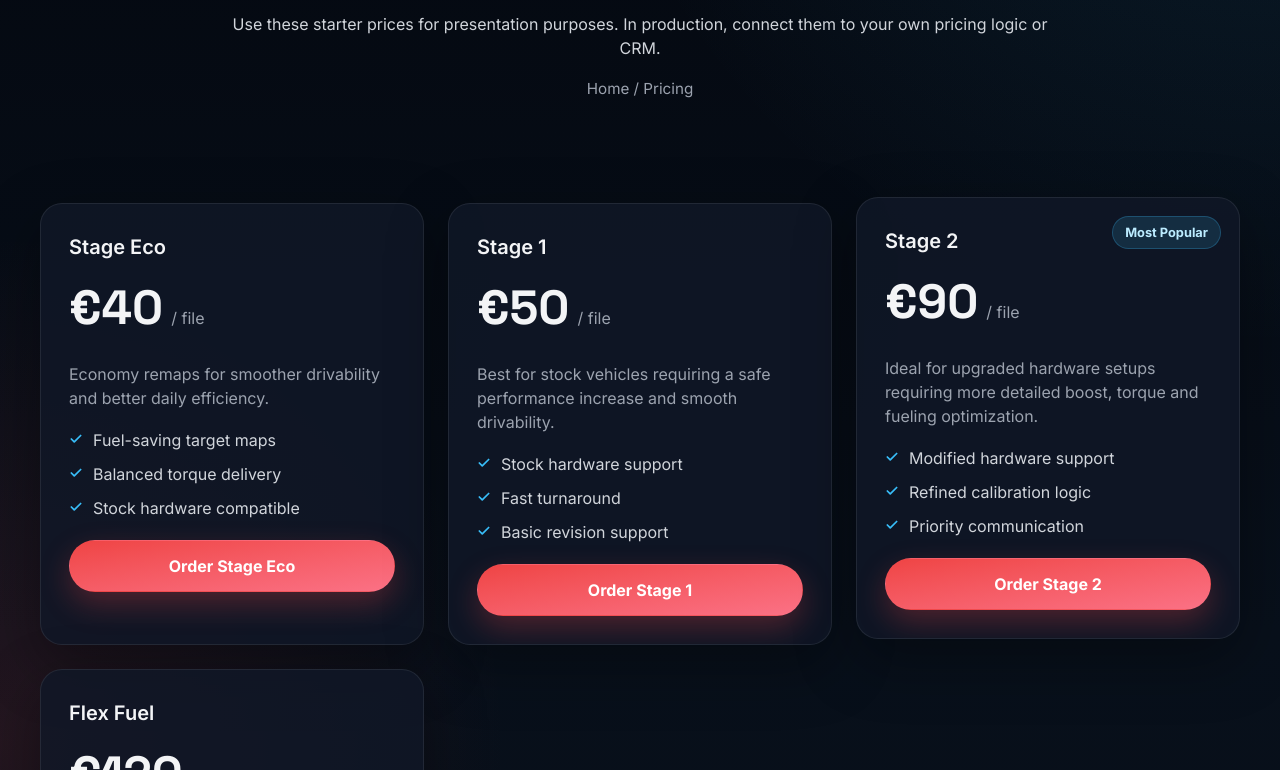
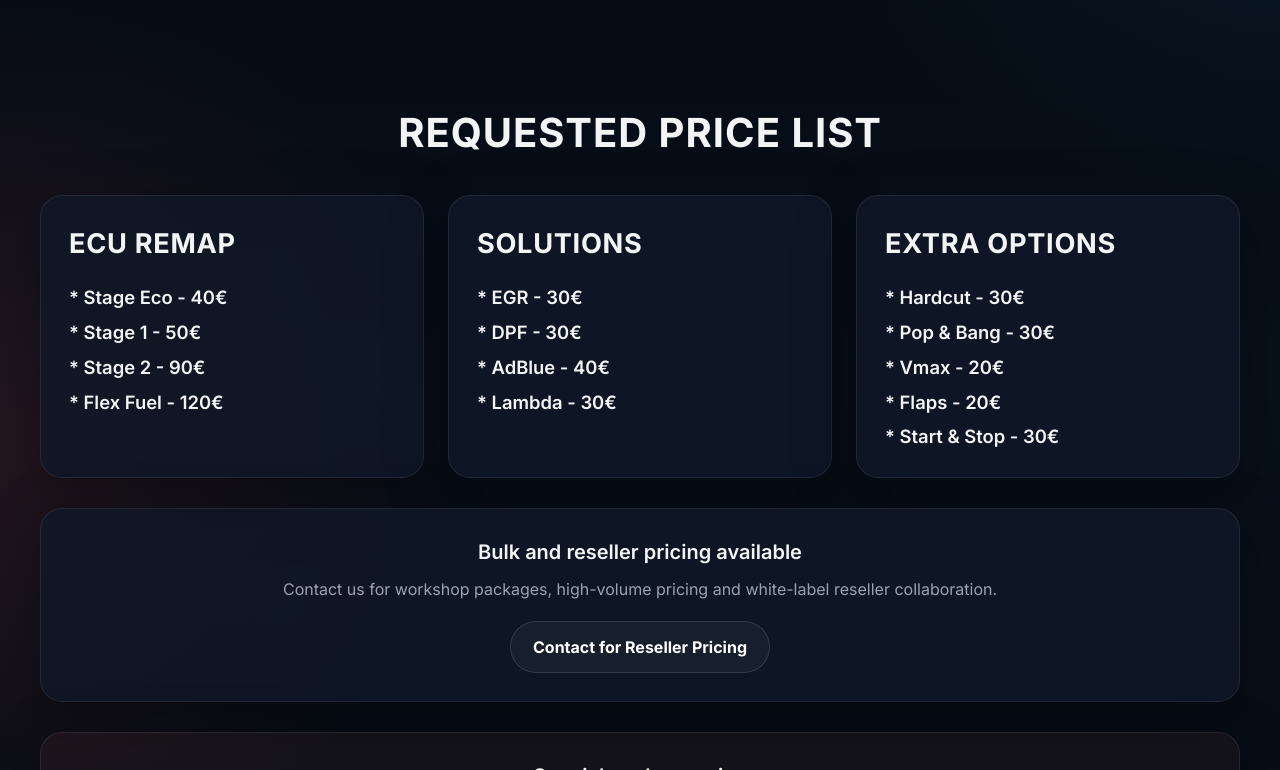
Before and after one commit to Cripst/v0-chip-tuning-website-2, a Next.js app: page /pricing in a window 1280 px wide. Shown: the part 370-1140 px from the top of the page. Built offline with nearby package versions, Linux system fonts and the light colour scheme.

Commit message:
Update pricing list to match requested image

```diff
--- a/app/pricing/page.tsx
+++ b/app/pricing/page.tsx
@@ -1,70 +1,42 @@
 import { Metadata } from "next"
 import { Header } from "@/components/header"
 import { Footer } from "@/components/footer"
-import { PageHero, Card, FeatureList, Button } from "@/components/ui-elements"
+import { PageHero, Card, Button } from "@/components/ui-elements"
 import { Reveal } from "@/components/reveal-animation"
 
 export const metadata: Metadata = {
   title: "Pricing | E PERFORMANCE",
-  description: "Clear ECU file pricing for Stage Eco, Stage 1, Stage 2 and Flex Fuel. Contact us for reseller and bulk pricing.",
+  description: "Requested price list for ECU remap, tuning solutions and extra options.",
 }
 
-const pricingPlans = [
+const pricingCategories = [
   {
-    name: "Stage Eco",
-    price: "€40",
-    suffix: "/ file",
-    description: "Economy remaps for smoother drivability and better daily efficiency.",
-    features: [
-      "Fuel-saving target maps",
-      "Balanced torque delivery",
-      "Stock hardware compatible"
+    name: "ECU Remap",
+    items: [
+      { label: "Stage Eco", price: "40€" },
+      { label: "Stage 1", price: "50€" },
+      { label: "Stage 2", price: "90€" },
+      { label: "Flex Fuel", price: "120€" }
     ],
-    href: "/upload",
-    cta: "Order Stage Eco",
-    popular: false
   },
   {
-    name: "Stage 1",
-    price: "€50",
-    suffix: "/ file",
-    description: "Best for stock vehicles requiring a safe performance increase and smooth drivability.",
-    features: [
-      "Stock hardware support",
-      "Fast turnaround",
-      "Basic revision support"
+    name: "Solutions",
+    items: [
+      { label: "EGR", price: "30€" },
+      { label: "DPF", price: "30€" },
+      { label: "AdBlue", price: "40€" },
+      { label: "Lambda", price: "30€" }
     ],
-    href: "/upload",
-    cta: "Order Stage 1",
-    popular: false
   },
   {
-    name: "Stage 2",
-    price: "€90",
-    suffix: "/ file",
-    description: "Ideal for upgraded hardware setups requiring more detailed boost, torque and fueling optimization.",
-    features: [
-      "Modified hardware support",
-      "Refined calibration logic",
-      "Priority communication"
+    name: "Extra Options",
+    items: [
+      { label: "Hardcut", price: "30€" },
+      { label: "Pop & Bang", price: "30€" },
+      { label: "Vmax", price: "20€" },
+      { label: "Flaps", price: "20€" },
+      { label: "Start & Stop", price: "30€" }
     ],
-    href: "/upload",
-    cta: "Order Stage 2",
-    popular: true
-  },
-  {
-    name: "Flex Fuel",
-    price: "€120",
-    suffix: "/ file",
-    description: "Flexible fuel mapping support for E85 and blended fuel configurations.",
-    features: [
-      "E85 and flex fuel support",
-      "Adaptive fueling logic",
-      "Safe blend switching"
-    ],
-    href: "/upload",
-    cta: "Order Flex Fuel",
-    popular: false
   }
 ]
 
@@ -75,38 +47,30 @@ export default function PricingPage() {
       <main>
         <PageHero
           eyebrow="Pricing"
-          title="Clear packages for professional tuners"
-          description="Use these starter prices for presentation purposes. In production, connect them to your own pricing logic or CRM."
+          title="Requested Price List"
+          description="ECU remap, add-on solutions and extra tuning options based on your requested package prices."
           breadcrumb="Pricing"
         />
 
         <section className="py-[72px]">
           <div className="w-[min(calc(100%-2rem),1200px)] mx-auto">
+            <Reveal>
+              <h2 className="text-center text-[clamp(1.75rem,4vw,2.5rem)] font-bold tracking-wide mb-8">
+                REQUESTED PRICE LIST
+              </h2>
+            </Reveal>
             <div className="grid grid-cols-1 md:grid-cols-3 gap-6">
-              {pricingPlans.map((plan, index) => (
+              {pricingCategories.map((category, index) => (
                 <Reveal key={index} delay={index * 100}>
-                  <Card
-                    className={`relative overflow-hidden h-full ${
-                      plan.popular ? "border-[rgba(56,189,248,0.35)] -translate-y-1.5" : ""
-                    }`}
-                  >
-                    {plan.popular && (
-                      <span className="absolute right-4.5 top-4.5 px-3 py-1.5 rounded-full bg-[rgba(56,189,248,0.14)] border border-[rgba(56,189,248,0.25)] text-[#bcecff] text-[0.8rem] font-bold">
-                        Most Popular
-                      </span>
-                    )}
-                    <h3 className="text-[1.25rem] font-semibold">{plan.name}</h3>
-                    <div className="flex items-baseline gap-2 mt-2.5 mb-4.5">
-                      <strong className="text-[3rem] font-[family-name:var(--font-space-grotesk)]">{plan.price}</strong>
-                      {plan.suffix && <span className="text-[#9ca3af]">{plan.suffix}</span>}
-                    </div>
-                    <p className="text-[#9ca3af]">{plan.description}</p>
-                    <FeatureList items={plan.features.map(text => ({ text }))} />
-                    <div className="mt-5">
-                      <Button href={plan.href} variant="primary" className="w-full">
-                        {plan.cta}
-                      </Button>
-                    </div>
+                  <Card className="h-full">
+                    <h3 className="text-[1.7rem] font-bold uppercase tracking-wide">{category.name}</h3>
+                    <ul className="mt-5 space-y-2.5 text-[1.15rem] leading-[1.35]">
+                      {category.items.map((item) => (
+                        <li key={item.label} className="font-semibold">
+                          * {item.label} - {item.price}
+                        </li>
+                      ))}
+                    </ul>
                   </Card>
                 </Reveal>
               ))}
@@ -125,7 +89,7 @@ export default function PricingPage() {
               <Card className="mt-7.5 text-center border border-rose-500 bg-[rgba(248,113,113,0.05)]" hover={false}>
                 <h3 className="text-[1.25rem] font-semibold mb-2.5">Special package price</h3>
                 <p className="text-[#f8d8d8] text-lg font-semibold">
-                  Stage 1 + DPF + EGR + AdBlue = Only €100
+                  Stage 1 + DPF + EGR + AdBlue = Only 100€
                 </p>
                 <p className="text-[#9ca3af] mt-4">Ask us about this bundled tuning package for workshop clients.</p>
               </Card>
```
